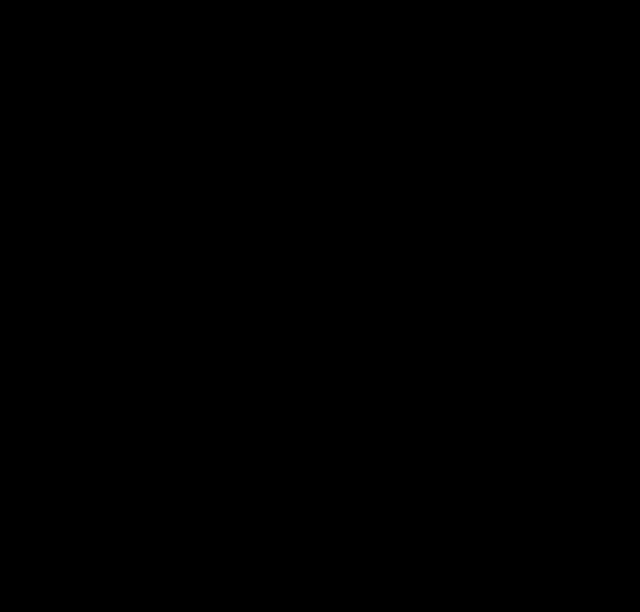
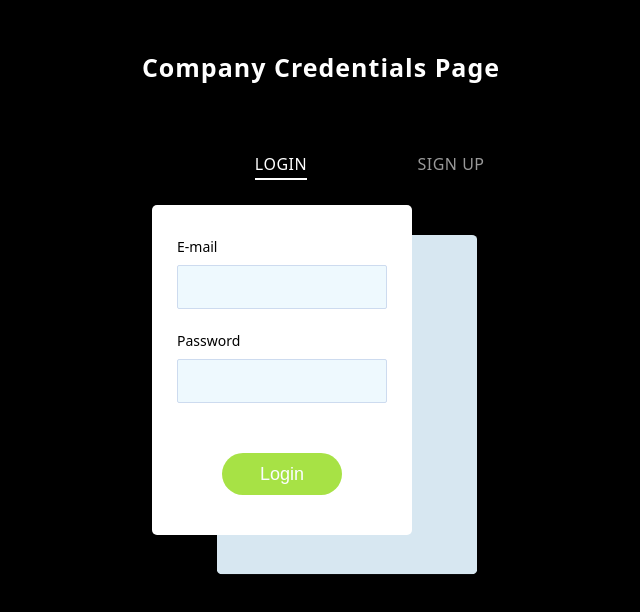
Before and after one commit to N16H7H4WK-3R/CareerCruiseFrontend, a React (Create React App) app: page /C-login in a window 1280 px wide. Before the commit this address had no page. Shown: the top 612 px of the page, without its empty margins (319-959 px from the left). Built offline with nearby package versions, Linux system fonts and the light colour scheme.

Commit message:
added onclick and differntiate both buttons

```diff
--- a/src/App.js
+++ b/src/App.js
@@ -10,7 +10,8 @@ function App() {
       <Router>
         <Routes>
           <Route path="/" element={<LandingPage />} />
-          <Route path='/login' element={<LoginPage />} />
+          <Route path='/C-login' element={<LoginPage name="Company" />} />
+          <Route path='/E-login' element={<LoginPage name="Employer" />} />
         </Routes>
       </Router>
     </>
--- a/src/components/landing_page.js
+++ b/src/components/landing_page.js
@@ -1,6 +1,18 @@
-import React from 'react'
+import React from 'react';
+import { useNavigate } from 'react-router-dom';
 
 function LandingPage() {
+    const navigate = useNavigate();
+
+    const handleEmployer = () => {
+        navigate('/E-login');
+    };
+
+    const handleCompany = () => {
+        navigate('/C-login');
+    };
+
+
     return (
         <div className='screen'>
             <header>
@@ -12,8 +24,8 @@ function LandingPage() {
                         </p>
                     </header>
                     <div className='main' >
-                        <button>Employer</button>
-                        <button>Company</button>
+                        <button onClick={handleEmployer} >Employer</button>
+                        <button onClick={handleCompany} >Company</button>
                     </div>
                 </section>
                 <section className="banner2">
--- a/src/components/login_page.js
+++ b/src/components/login_page.js
@@ -1,6 +1,7 @@
 import React, { useState } from 'react';
 
-function LoginPage() {
+
+function LoginPage(props) {
     const [activeForm, setActiveForm] = useState('login');
 
     const switchForm = (form) => {
@@ -10,7 +11,7 @@ function LoginPage() {
     return (
         <div className="login_screen">
         <section className="forms-section">
-            <h1 class="section-title">Employer Credentials Page</h1>
+            <h1 class="section-title">{props.name} Credentials Page</h1>
             <div className="forms">
                 <div className={`form-wrapper ${activeForm === 'login' ? 'is-active' : ''}`}>
                     <button
```
